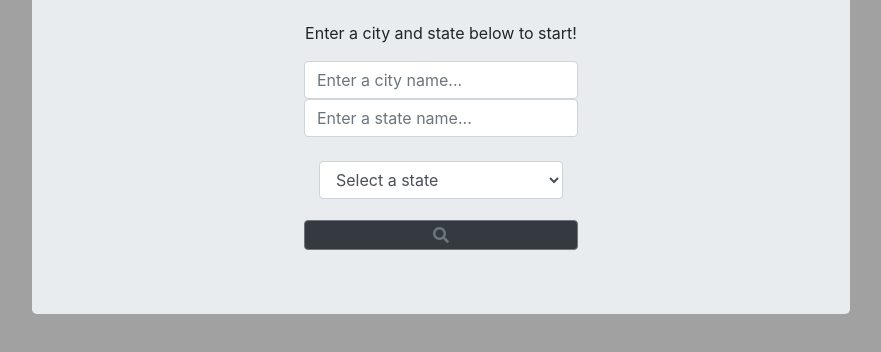
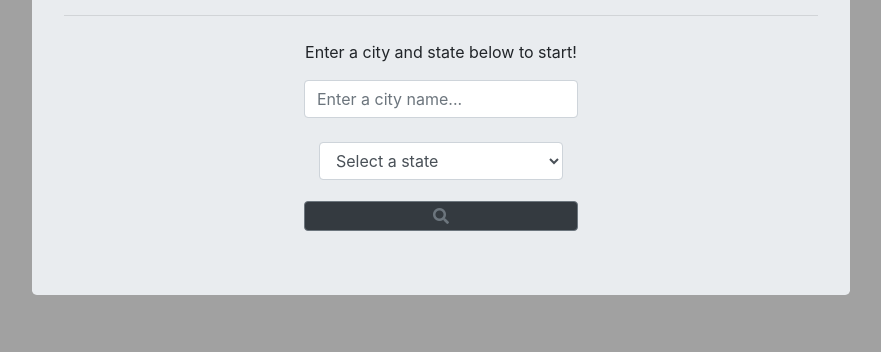
Before and after one commit to zsmith4331/project1-team4, a plain HTML site: page index.html in a window 1280 px wide. Shown: the part 326-678 px from the top of the page, without its empty margins (199-1080 px from the left). Drawn offline with nearby package versions, Linux system fonts and the light colour scheme.

Commit message:
removed search bar

```diff
--- a/index.html
+++ b/index.html
@@ -38,12 +38,7 @@
                   placeholder="Enter a city name..."
                 />
               </div>
-              <input
-                id="tsearch"
-                type="text"
-                class="form-control"
-                placeholder="Enter a state name..."
-              />
+
               <div class="form-group">
                 <label for="state" class="col-sm control-label"></label>
                 <div class="col-sm">
@@ -139,7 +134,7 @@
           Return to Location Hub
         </button>
         <div class="jumbotron container-fluid space">
-          <h2 >Previously Searched Cities</h2>
+          <h2>Previously Searched Cities</h2>
           <div id="cityList"></div>
         </div>
       </div>
```
